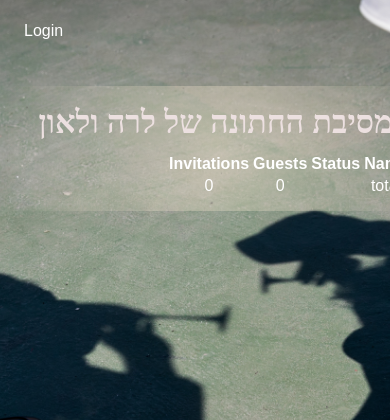
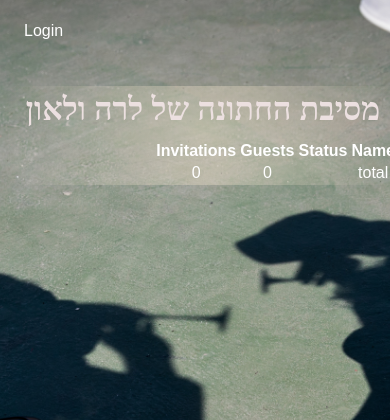
Before and after one commit to leonprou/inviter, a Flask app: page /invitations/ in a window 390 px wide; the page is wider, and only the part inside the window is pictured. Shown: the top 420 px of that part. Run offline with Flask 2, Linux system fonts and the light colour scheme; data that the repository does not hold is empty; parts of the project's set-up code (start-up, migrations or seed data) failed here and were passed over.

Commit message:
fix scale

```diff
--- a/app/static/styles.css
+++ b/app/static/styles.css
@@ -33,7 +33,6 @@ h2 {
 	text-align: center;
 	color: white;
 	width: 35em;
-	padding: 0.8em;
 	background: rgba(234, 222, 199, 0.5);
 	background: radial-gradient(circle, rgba(234, 222, 199, 0.5), rgba(255,0,0,0))
 }
@@ -44,7 +43,6 @@ h2 {
 		text-align: center;
 		color: white;
 		width: 100%;
-		padding: 0.8em;
 		background: rgba(234, 222, 199, 0.5);
 		background: radial-gradient(circle, rgba(234, 222, 199, 0.5), rgba(255,0,0,0))
 	}
--- a/app/templates/root.html
+++ b/app/templates/root.html
@@ -1,6 +1,7 @@
 <!doctype html>
 <html>
 	<head>
+		<meta name="viewport" content="width=device-width, initial-scale=0.75">
 		<title>Wedding Party</title>
 		<link rel=stylesheet type=text/css href="{{ url_for('static', filename='styles.css') }}">
 	</head>
```
